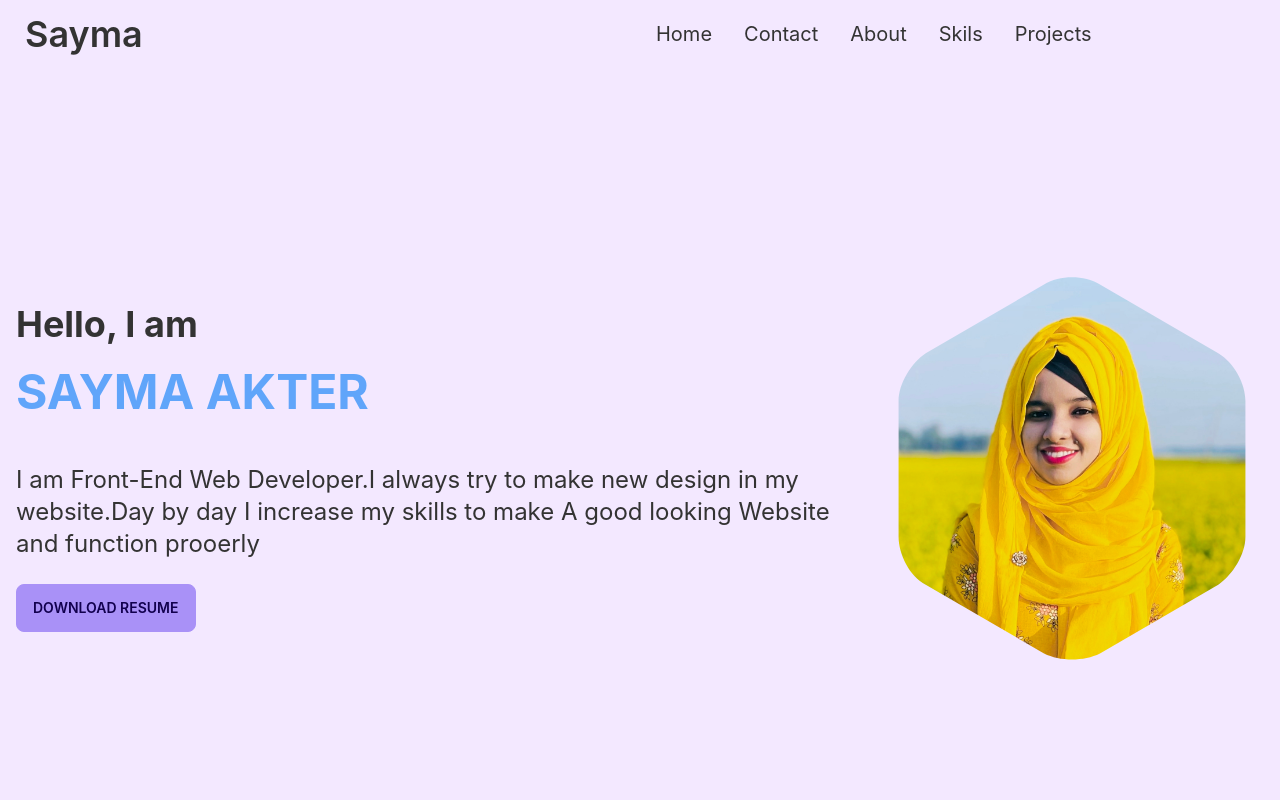
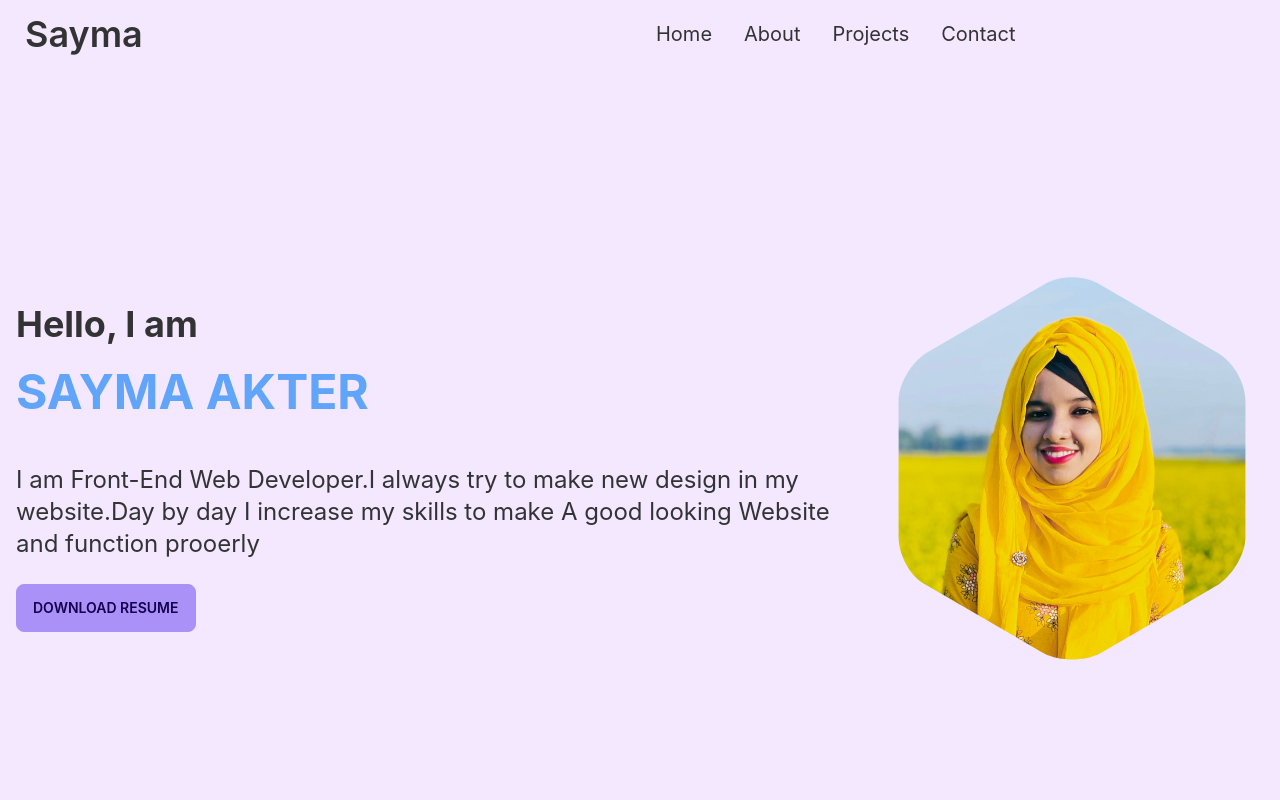
Before and after one commit to sayma63/my-portfolio, a React (Create React App) app: page / in a window 1280 px wide. Shown: the top 800 px of the page. Built offline with nearby package versions, Linux system fonts and the light colour scheme.

Commit message:
download resume added

```diff
--- a/src/App.js
+++ b/src/App.js
@@ -9,7 +9,7 @@ import About from './Pages/Home/About';
 
 function App() {
   return (
-    <div className="mx-auto">
+    <div className="mx-auto bg-purple-100">
       <Navbar></Navbar>
       <Routes>
         <Route path='/' element={<Home></Home>}></Route>
--- a/src/Pages/Home/DetailMe.js
+++ b/src/Pages/Home/DetailMe.js
@@ -1,5 +1,6 @@
 import React from 'react';
-import image from '../../Images/pic.jpg'
+import image from '../../Images/pic.jpg';
+import download from '../../Images/download.pdf'
 
 const DetailMe = () => {
 
@@ -16,7 +17,7 @@ const DetailMe = () => {
           <h1 class="text-4xl font-bold">Hello, I am</h1>
           <h1 class="text-5xl font-bold py-6 text-blue-400"> SAYMA AKTER</h1>
           <p class="py-6 text-2xl">I am  Front-End Web Developer.I always try to make new design in my website.Day by day I increase my skills to make A good looking Website and function prooerly</p>
-            <button class="btn btn-primary">Download Resume</button>
+          <a href={download} download='download' className='btn btn-primary'>Download Resume</a>
         </div>
       </div>
     </div>
--- a/src/Pages/Shared/Navbar.js
+++ b/src/Pages/Shared/Navbar.js
@@ -1,14 +1,16 @@
 import React from 'react';
+import { Link } from 'react-router-dom';
 import image from '../../Images/pic.jpg'
 
 const Navbar = () => {
     const navItem =
     <>
-        <li> <a href='#home' className='text-xl'>Home</a></li>
-        <li> <a href='#contact' className='text-xl'>Contact</a></li>
-        <li> <a href='#about'  className='text-xl'>About</a></li>
-        <li> <a href='#skill'  className='text-xl'>Skils</a></li>
-        <li> <a href='#projects'  className='text-xl'>Projects</a></li>
+                    <li> <Link to='/' className='text-xl'>Home</Link></li>
+                    <li> <Link to='about' className='text-xl'>About</Link></li>
+                    <li> <Link to='projects' className='text-xl'>Projects</Link></li>
+                    <li> <Link to='contact' className='text-xl'>Contact</Link></li>
+
+
 
 
 
```
Also changed, not shown: 1 other file (tests, documents, lock files or other folders). Lines whose indentation alone changed are shown as unchanged.
